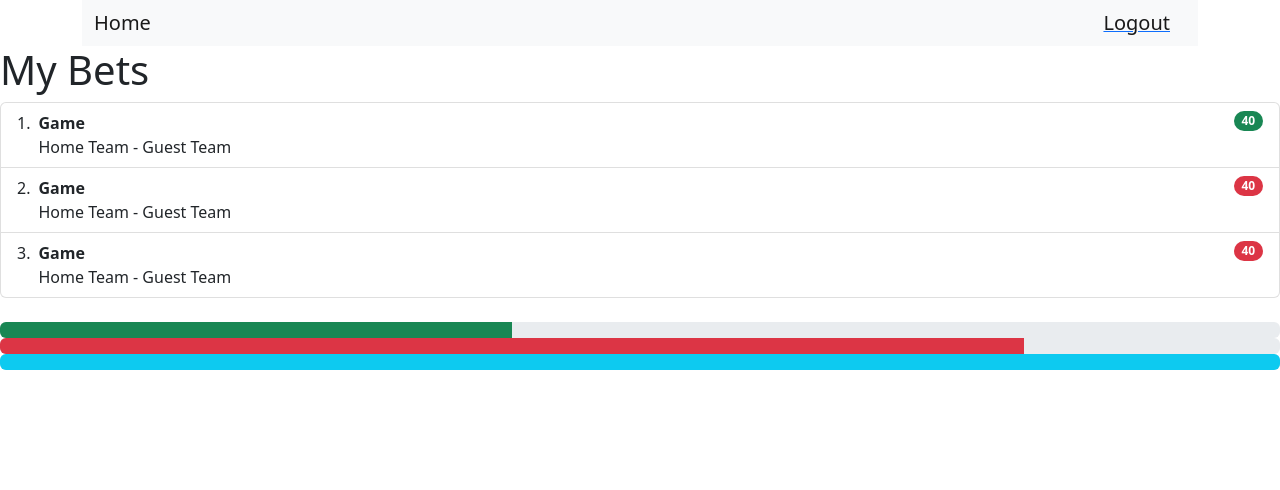
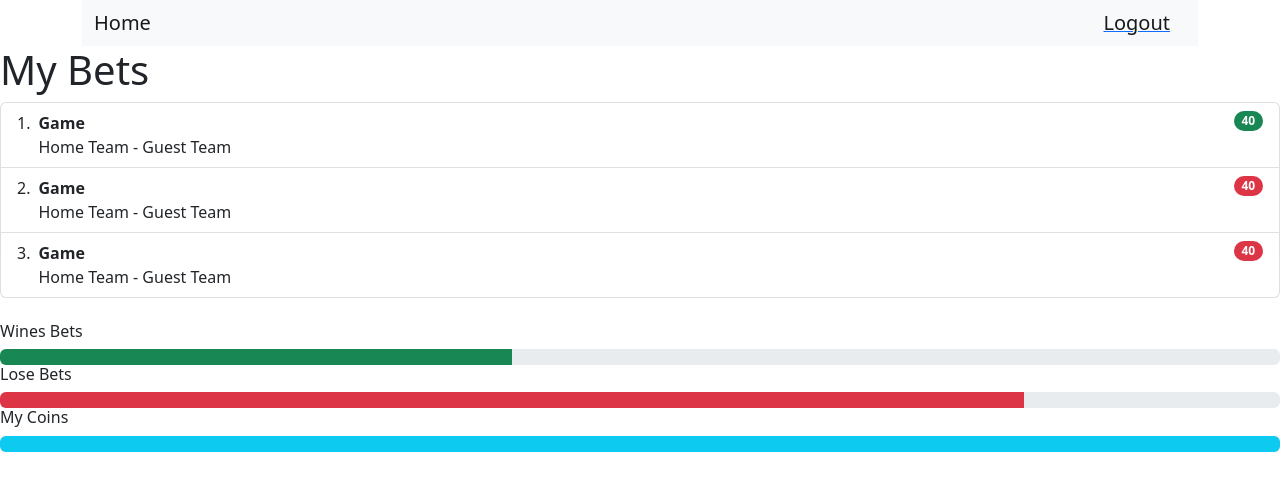
Before and after one commit to AmirAshlag/betting-game-FE2, a React (Create React App) app: page /my-bets in a window 1280 px wide. Shown: the top 490 px of the page. Built offline with nearby package versions, Linux system fonts and the light colour scheme.

Commit message:
install cal

```diff
--- a/package.json
+++ b/package.json
@@ -3,7 +3,6 @@
   "version": "0.1.0",
   "private": true,
   "dependencies": {
-    "@mobiscroll/cli": "^1.8.0",
     "@testing-library/jest-dom": "^5.16.5",
     "@testing-library/react": "^13.4.0",
     "@testing-library/user-event": "^13.5.0",
@@ -12,6 +11,7 @@
     "framer-motion": "^9.0.2",
     "react": "^18.2.0",
     "react-bootstrap": "^2.7.0",
+    "react-calendar": "^4.0.0",
     "react-dom": "^18.2.0",
     "react-router-dom": "^6.8.0",
     "react-scripts": "5.0.1",
--- a/src/pages/Home/Home.jsx
+++ b/src/pages/Home/Home.jsx
@@ -1,9 +1,12 @@
-import React from "react";
+import React, { useState } from "react";
 import Dropdown from "react-bootstrap/Dropdown";
 import GameList from "../../components/GameList/GameList";
 import "./Home.css";
+import Calendar from "react-calendar";
+import "react-calendar/dist/Calendar.css";
 
 export default function Home() {
+  const [value, onChange] = useState(new Date());
   return (
     <div className="homeContainer">
       <div className="homeTitles">
@@ -21,6 +24,9 @@ export default function Home() {
           </div>
         </div>
       </div>
+      <div className="calender">
+        <Calendar onChange={onChange} value={value} />
+      </div>
       <div className="chooseContainer">
         <Dropdown>
           <div className="justify-content-md-center">
@@ -35,6 +41,7 @@ export default function Home() {
                 ></Dropdown.Toggle>
               </span>
             </div>
+
             <Dropdown.Menu>
               <Dropdown.Item href="#/action-1">NBA</Dropdown.Item>
               <Dropdown.Item href="#/action-2">Champions League</Dropdown.Item>
--- a/src/pages/MyBets/MyBets.css
+++ b/src/pages/MyBets/MyBets.css
@@ -3,8 +3,22 @@
   align-items: center;
   justify-content: center;
 }
-
+.title {
+  font-size: 3vw;
+  font-weight: 600;
+  margin: 0 0 10vw 0;
+}
 .center-title {
   display: flex;
   justify-content: center;
+  align-items: center;
+  margin: 10vw 0 0 0;
 }
+
+.balance-sheets {
+  display: flex;
+  flex-direction: row;
+  align-items: center;
+  justify-content: center;
+  margin: 10vw;
+}
--- a/src/pages/MyBets/MyBets.jsx
+++ b/src/pages/MyBets/MyBets.jsx
@@ -48,9 +48,13 @@ export const MyBets = () => {
         </ListGroup.Item>
       </ListGroup>
       <br />
+
       <div className="balance-sheets">
+        <h6>Wines Bets</h6>
         <ProgressBar variant="success" now={40} />
+        <h6>Lose Bets</h6>
         <ProgressBar variant="danger" now={80} />
+        <h6>My Coins</h6>
         <ProgressBar variant="info" now={1000} />
       </div>
     </div>
```
Also changed, not shown: 1 other file (tests, documents, lock files or other folders).
